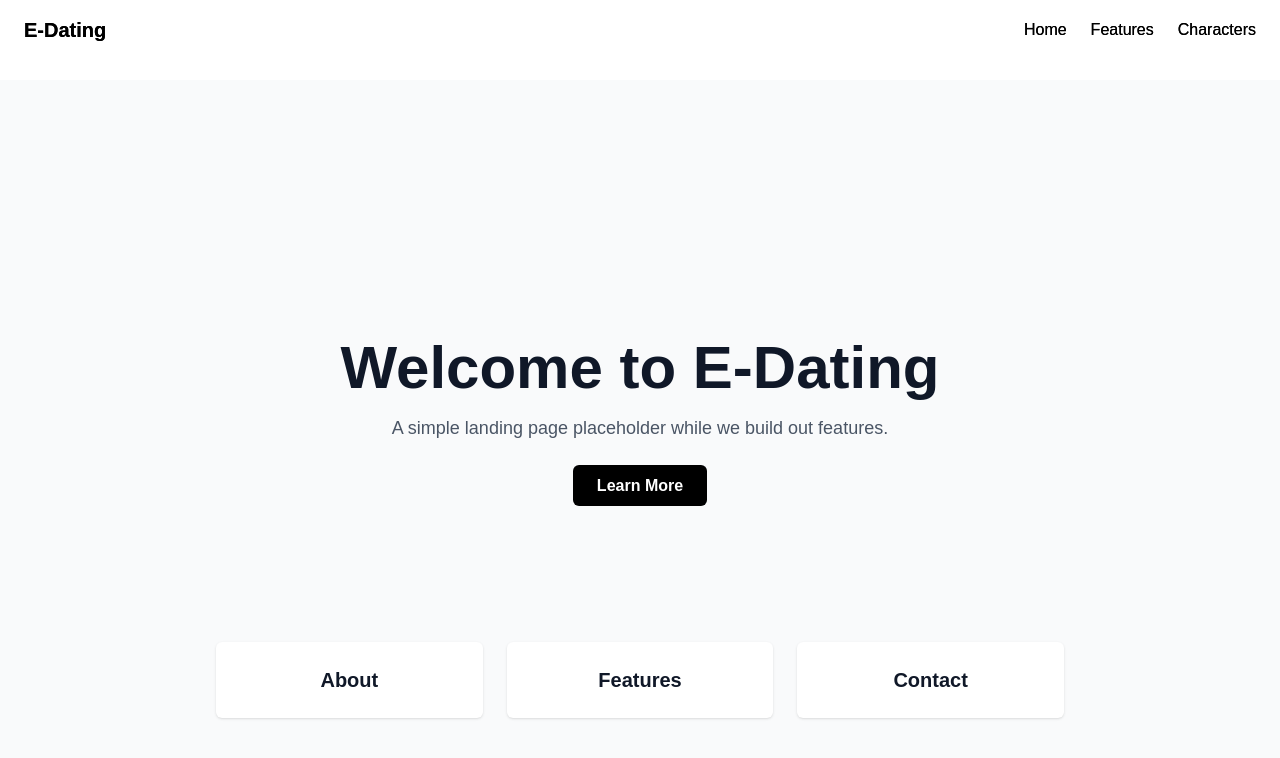
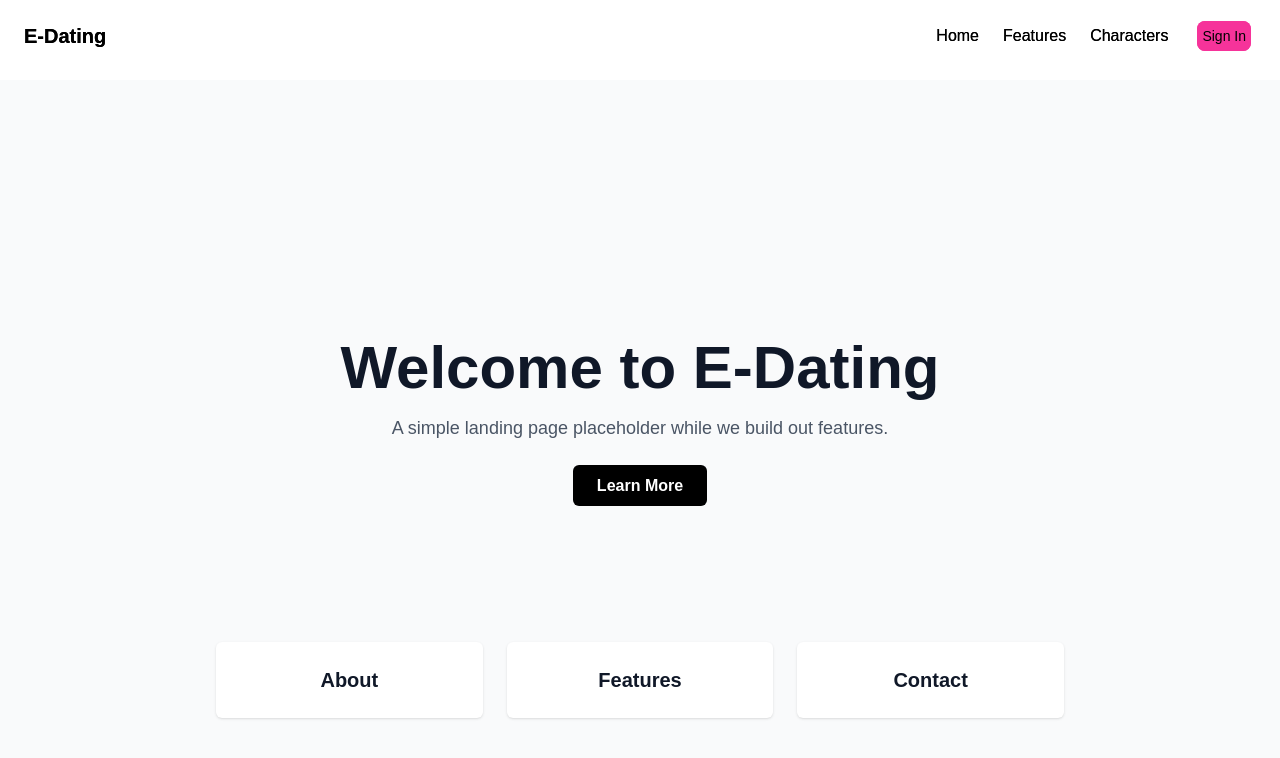
Before and after one commit to LeafusBonesboro/e-dating, a Next.js app: page / in a window 1280 px wide. Shown: the top 758 px of the page. Built offline with nearby package versions, Linux system fonts and the light colour scheme; no server answers.

Commit message:
Added Google O-auth

```diff
--- /dev/null
+++ b/app/api/auth/[...nextauth]/route.js
@@ -0,0 +1,30 @@
+import NextAuth from "next-auth";
+import GoogleProvider from "next-auth/providers/google";
+import { PrismaAdapter } from "@next-auth/prisma-adapter";
+import { PrismaClient } from "@prisma/client";
+
+const prisma = new PrismaClient();
+
+export const authOptions = {
+  adapter: PrismaAdapter(prisma),
+  providers: [
+    GoogleProvider({
+      clientId: process.env.GOOGLE_CLIENT_ID,
+      clientSecret: process.env.GOOGLE_CLIENT_SECRET,
+    }),
+  ],
+  session: {
+    strategy: "jwt",
+  },
+  callbacks: {
+    async session({ session, token }) {
+      if (session.user) {
+        session.user.id = token.sub; // attach userId to session
+      }
+      return session;
+    },
+  },
+};
+
+const handler = NextAuth(authOptions);
+export { handler as GET, handler as POST };
--- a/app/layout.js
+++ b/app/layout.js
@@ -1,5 +1,6 @@
 import "./globals.css";
 import Topbar from "@/components/Topbar";
+import Providers from "./providers";
 
 export const metadata = {
   title: "E-Dating",
@@ -9,10 +10,11 @@ export const metadata = {
 export default function RootLayout({ children }) {
   return (
     <html lang="en">
-      <head />
       <body className="bg-gray-50 text-gray-900">
-        <Topbar />
-        <main className="pt-20">{children}</main>
+        <Providers>
+          <Topbar />
+          <main className="pt-20">{children}</main>
+        </Providers>
       </body>
     </html>
   );
--- /dev/null
+++ b/app/providers.jsx
@@ -0,0 +1,7 @@
+"use client";
+
+import { SessionProvider } from "next-auth/react";
+
+export default function Providers({ children }) {
+  return <SessionProvider>{children}</SessionProvider>;
+}
--- a/components/Topbar.js
+++ b/components/Topbar.js
@@ -3,10 +3,12 @@
 import { useState, useEffect } from "react";
 import Link from "next/link";
 import { usePathname, useRouter } from "next/navigation";
+import { useSession, signIn, signOut } from "next-auth/react";
 
 export default function Topbar() {
   const pathname = usePathname();
   const router = useRouter();
+  const { data: session } = useSession();
 
   const [scrolled, setScrolled] = useState(false);
 
@@ -23,9 +25,9 @@ export default function Topbar() {
     fixed top-0 left-0 w-full z-50 transition-all duration-300
     ${isLandingPage
       ? scrolled
-        ? "bg-black/90 text-white shadow-md" // after scroll
-        : "bg-transparent text-black"        // before scroll (black text)
-      : "bg-black text-white shadow-md"}     // other pages
+        ? "bg-black/90 text-white shadow-md"
+        : "bg-transparent text-black"
+      : "bg-black text-white shadow-md"}
   `;
 
   return (
@@ -39,7 +41,8 @@ export default function Topbar() {
           E-Dating
         </h1>
 
-        {/* Navigation */}
+        {/* Navigation + Auth */}
+        <div className="flex items-center gap-6">
           <nav className="flex gap-6">
             {["Home", "Features", "Characters"].map((item) => (
               <Link
@@ -51,6 +54,27 @@ export default function Topbar() {
               </Link>
             ))}
           </nav>
+
+          {/* Auth Buttons */}
+          {session ? (
+            <div className="flex items-center gap-3">
+              <span className="text-sm">Hi, {session.user?.name}</span>
+              <button
+                onClick={() => signOut()}
+                className="bg-pink-500 hover:bg-pink-600 px-3 py-1 rounded-lg text-sm"
+              >
+                Sign Out
+              </button>
+            </div>
+          ) : (
+            <button
+              onClick={() => signIn("google")}
+              className="bg-pink-500 hover:bg-pink-600 px-3 py-1 rounded-lg text-sm"
+            >
+              Sign In
+            </button>
+          )}
+        </div>
       </div>
     </div>
   );
--- a/package.json
+++ b/package.json
@@ -10,9 +10,11 @@
     "prisma:seed": "node prisma/seed.js"
   },
   "dependencies": {
+    "@next-auth/prisma-adapter": "^1.0.7",
     "@prisma/client": "^6.16.2",
     "bcrypt": "^6.0.0",
     "next": "15.5.2",
+    "next-auth": "^4.24.11",
     "react": "19.1.0",
     "react-dom": "19.1.0",
     "swiper": "^11.2.10"
--- a/prisma/seed.js
+++ b/prisma/seed.js
@@ -10,16 +10,16 @@ async function main() {
       loraToken: "sophia-style",
     },
     {
-      name: "Lila",
-      bio: "Tech enthusiast and gamer from San Francisco",
-      avatarUrl: "https://placehold.co/200x200?text=Lila",
-      loraToken: "lila-style",
-    },
-    {
       name: "Maya",
       bio: "Travel blogger who loves exploring new cultures",
       avatarUrl: "/images/Maya.jpg",
       loraToken: "maya-style",
+    },
+    {
+      name: "Lila",
+      bio: "Tech enthusiast and gamer from San Francisco",
+      avatarUrl: "/images/Lila.jpg",
+      loraToken: "lila-style",
     },
   ];
 
@@ -30,7 +30,7 @@ async function main() {
         bio: char.bio,
         avatarUrl: char.avatarUrl,
         loraToken: char.loraToken,
-      }, // 👈 right here, so updates happen
+      },
       create: char,
     });
   }
```
Also changed, not shown: 2 other files (tests, documents, lock files or other folders). Lines whose indentation alone changed are shown as unchanged.
